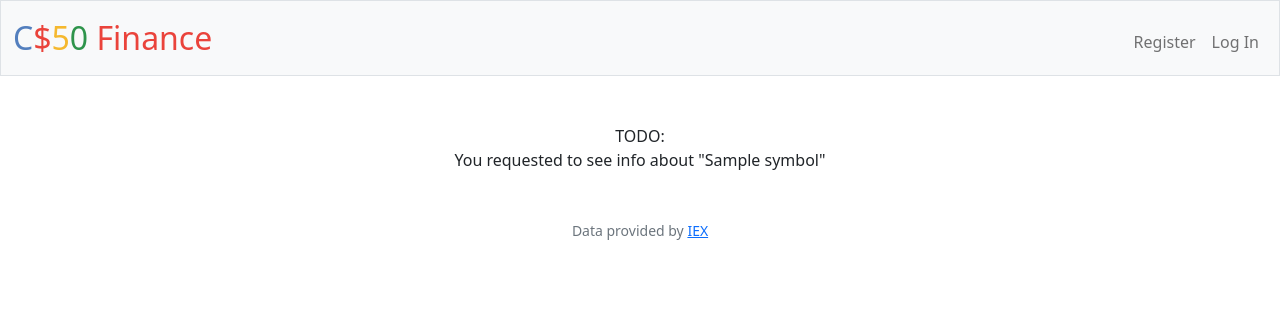
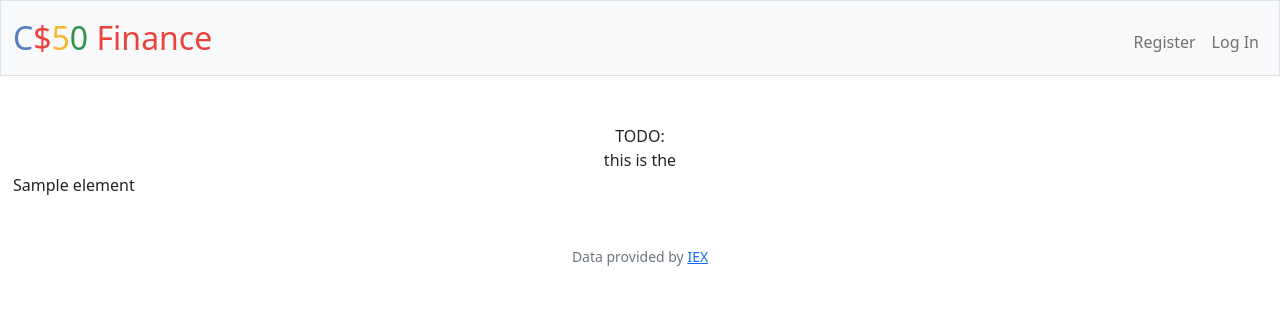
Before and after one commit to Hillgrove/CS50x, a Flask app: template week09/4.pset09/finance/templates/quoted.html in a window 1280 px wide. Shown: the top 336 px of the page. Run offline with Flask 3, Linux system fonts and the light colour scheme; the template is opened without the code that fills it: most values are stand-ins (such as "Sample title", 1, 10 or a date in 2020); some libraries are stand-ins or nearby versions.

Commit message:
Wed, Aug 30, 2023, 11:18 AM +02:00

```diff
--- a/week09/4.pset09/finance/app.py
+++ b/week09/4.pset09/finance/app.py
@@ -105,10 +105,10 @@ def quote():
     """Get stock quote."""
 
     if request.method == "POST":
-        symbol = request.form.get("symbol")
+        quote = request.form.get(request.form.get("symbol"))
 
         print(f'DEBUG: quote.html POSTed "{symbol}" to quoted.html')
-        return render_template("quoted.html", symbol=symbol)
+        return render_template("quoted.html", quote=quote)
 
     else:
         return render_template("quote.html")
--- a/week09/4.pset09/finance/templates/quoted.html
+++ b/week09/4.pset09/finance/templates/quoted.html
@@ -6,5 +6,11 @@
 
 {% block main %}
     TODO:<br>
-    You requested to see info about "{{ symbol }}"
+    <table>
+        <thead>this is the</thead>
+        {% for element in quote %}
+            <td>{{ element }}</td>
+
+        {% endfor %}
+</table>
 {% endblock %}
```
